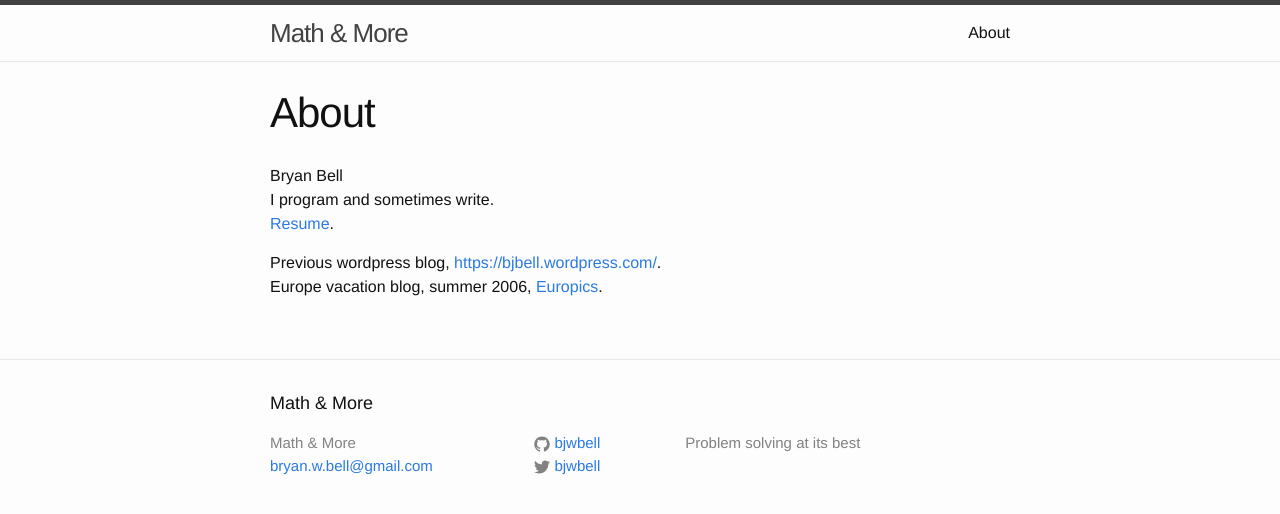
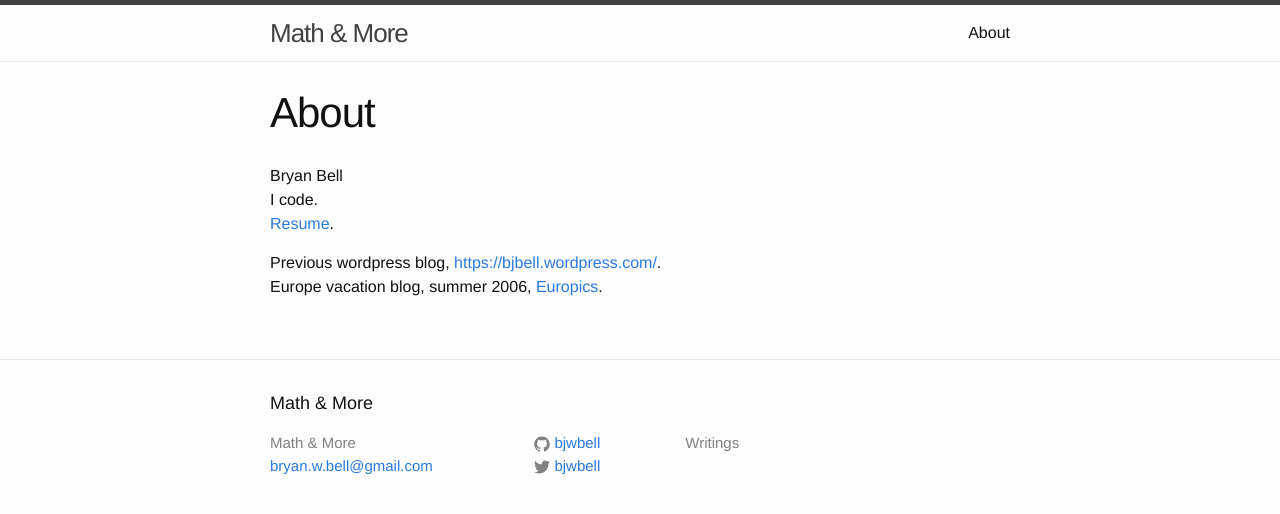
Before and after one commit to bjwbell/bjwbell.github.io, a Jekyll site: the page built from about.md, in a window 1280 px wide. Shown: the top 514 px of the page. Built offline with Jekyll 4.4.1, drawn with Linux system fonts in a browser that asks for light colours; nearby versions of some CDN libraries.

Commit message:
Changed description to "Writings" and about.md to "I code."

```diff
--- a/_config.yml
+++ b/_config.yml
@@ -2,7 +2,7 @@
 title: Math & More
 email: bryan.w.bell@gmail.com
 description: > # this means to ignore newlines until "baseurl:"
-  Problem solving at its best
+  Writings
 baseurl: "" # the subpath of your site, e.g. /blog/
 url: "https://bjwbell.github.io" # the base hostname & protocol for your site
 twitter_username: bjwbell
--- a/about.md
+++ b/about.md
@@ -5,7 +5,7 @@ permalink: /about/
 ---
 
 Bryan Bell
-<br/>I program and sometimes write.
+<br/>I code.
 <br/>[Resume](https://bjbell.wordpress.com/resume/).
 
 
```
